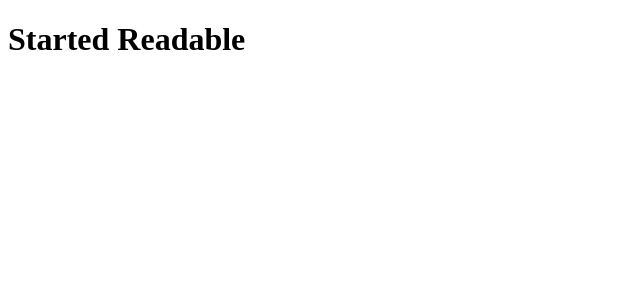
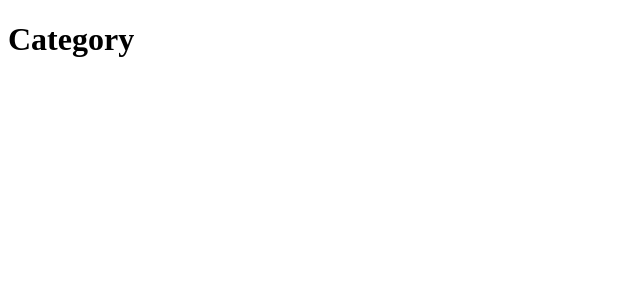
Before and after one commit to rogeralbinoi/udacity-reactnd-readable, a React (Create React App) app in the folder frontend/: page /category in a window 1280 px wide. Shown: the top 300 px of the page, without its empty margins (0-640 px from the left). Built offline with nearby package versions, Linux system fonts and the light colour scheme.

Commit message:
feat: Create routes

```diff
--- a/frontend/src/App.js
+++ b/frontend/src/App.js
@@ -1,11 +1,19 @@
 import React, { Component } from 'react'
+import { BrowserRouter, Route, Link } from 'react-router-dom'
+import Home from './containers/Home'
+import Category from './containers/Category'
+import CreatePost from './containers/CreatePost'
+import Post from './containers/Post'
 
-class App extends Component {
-    render() {
-        return (
-            <h1>Started Readable</h1>
-        )
-    }
-}
+const App = () => (
+  <BrowserRouter>
+    <div>
+      <Route exact path="/" render={() => <Home />} />
+      <Route exact path="/category" render={() => <Category />} />
+      <Route exact path="/create-post" render={() => <CreatePost />} />
+      <Route exact path="/post" render={() => <Post />} />
+    </div>
+  </BrowserRouter>
+)
 
 export default App
--- /dev/null
+++ b/frontend/src/containers/Category.js
@@ -0,0 +1,9 @@
+import React, { Component } from 'react'
+
+class Category extends Component {
+  render() {
+    return <h1>Category</h1>
+  }
+}
+
+export default Category
--- /dev/null
+++ b/frontend/src/containers/CreatePost.js
@@ -0,0 +1,9 @@
+import React, { Component } from 'react'
+
+class CreatePost extends Component {
+  render() {
+    return <h1>CreatePost</h1>
+  }
+}
+
+export default CreatePost
--- /dev/null
+++ b/frontend/src/containers/Home.js
@@ -0,0 +1,9 @@
+import React, { Component } from 'react'
+
+class Home extends Component {
+  render() {
+    return <h1>Home</h1>
+  }
+}
+
+export default Home
--- /dev/null
+++ b/frontend/src/containers/Post.js
@@ -0,0 +1,9 @@
+import React, { Component } from 'react'
+
+class Post extends Component {
+  render() {
+    return <h1>Post</h1>
+  }
+}
+
+export default Post
--- /dev/null
+++ b/package.json
@@ -0,0 +1,5 @@
+{
+  "dependencies": {
+    "react-router-dom": "^4.2.2"
+  }
+}
```
Also changed, not shown: frontend/src/index.js (+6 -6 lines), 1 other file (tests, documents, lock files or other folders).
